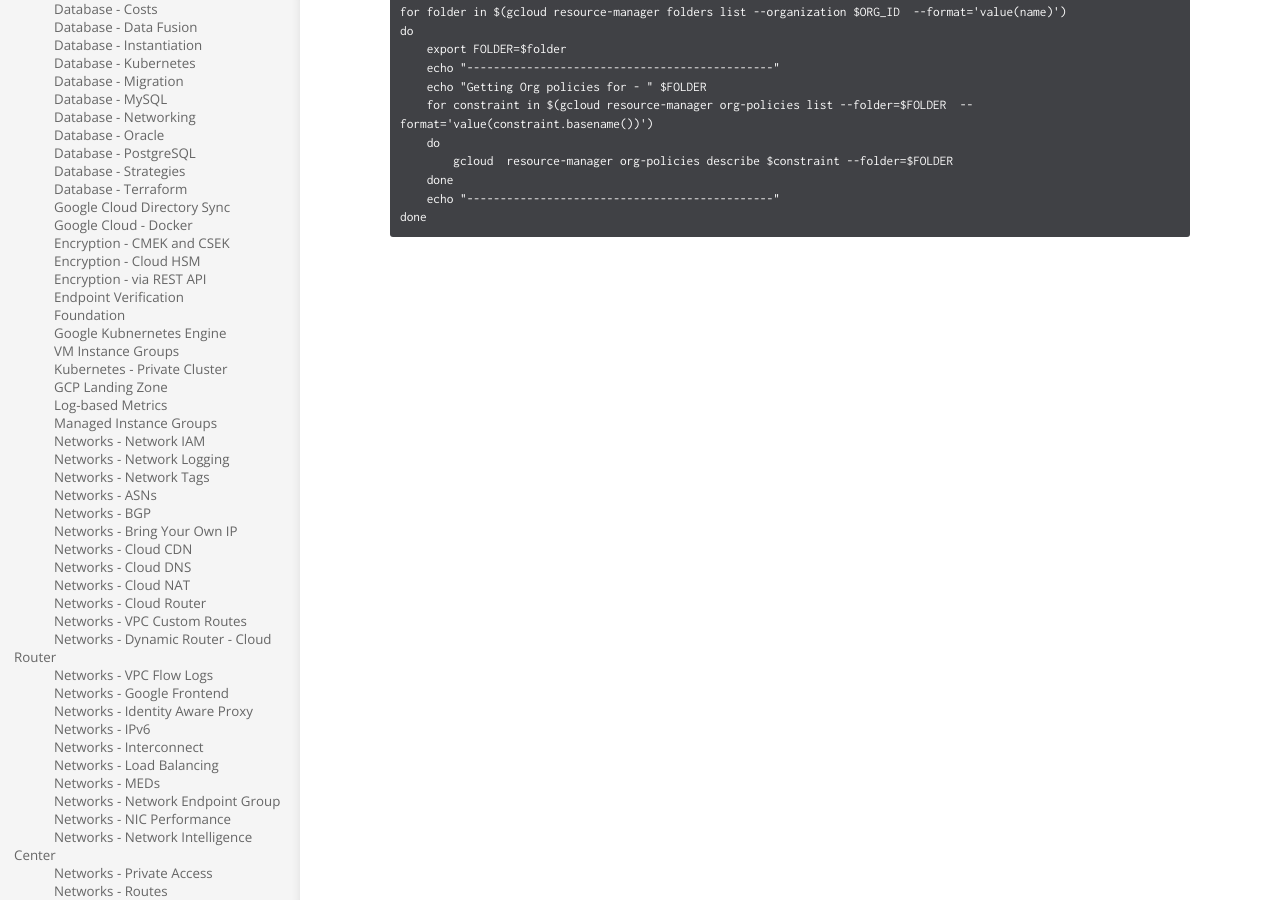
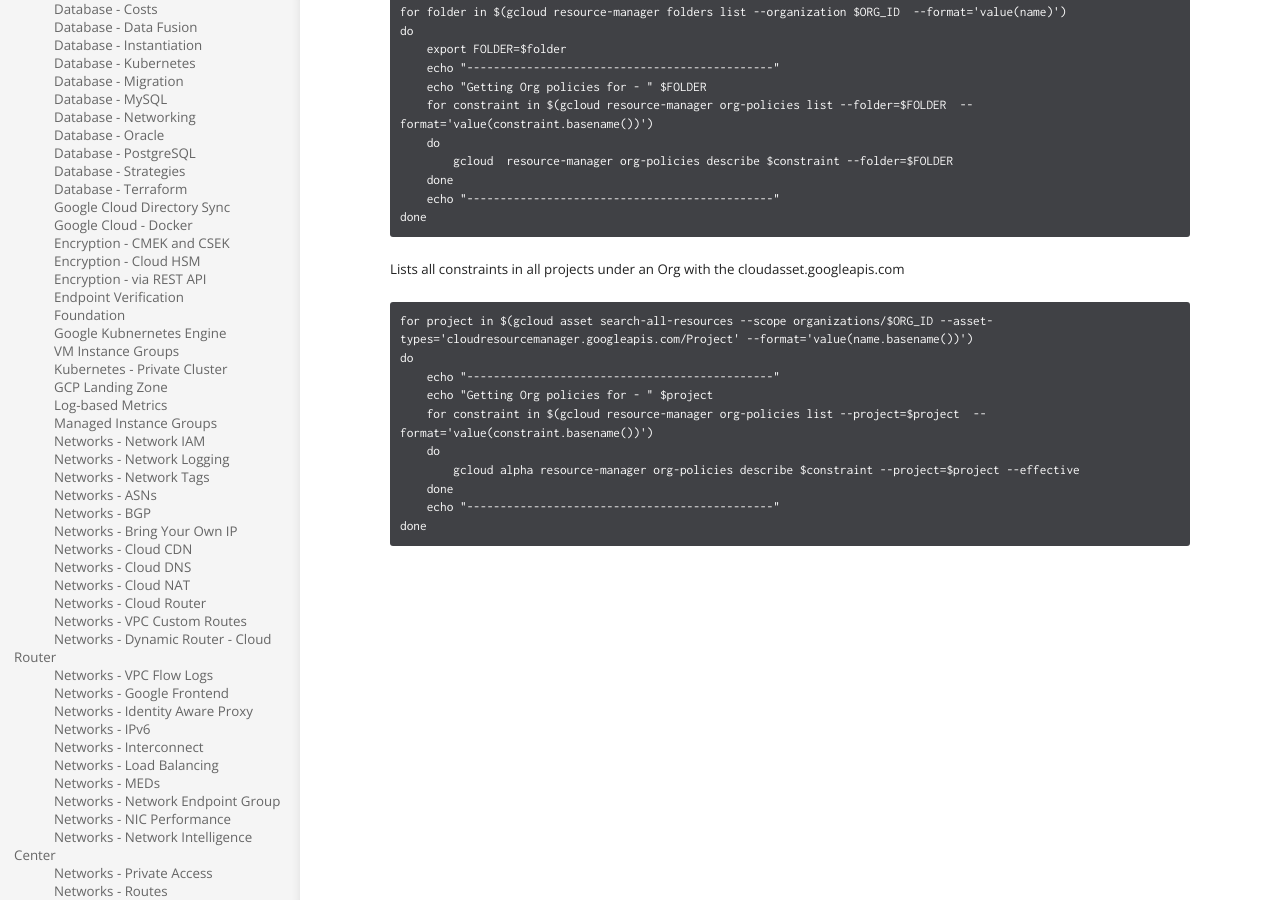
Before and after one commit to TABurrows/taburrows.github.io, a Jekyll site: the page built from _docs/google-cloud/organization-policies.md, in a window 1280 px wide and 900 px high, scrolled down 1404 px. Built offline with Jekyll 4.4.1, drawn with Linux system fonts in a browser that asks for light colours.

Commit message:
Updated org policies md

````diff
--- a/_docs/google-cloud/organization-policies.md
+++ b/_docs/google-cloud/organization-policies.md
@@ -74,3 +74,18 @@ do
     echo "----------------------------------------------"
 done
 ```
+
+
+Lists all constraints in all projects under an Org with the cloudasset.googleapis.com
+```
+for project in $(gcloud asset search-all-resources --scope organizations/$ORG_ID --asset-types='cloudresourcemanager.googleapis.com/Project' --format='value(name.basename())')
+do
+    echo "----------------------------------------------"
+    echo "Getting Org policies for - " $project
+    for constraint in $(gcloud resource-manager org-policies list --project=$project  --format='value(constraint.basename())')
+    do
+        gcloud alpha resource-manager org-policies describe $constraint --project=$project --effective
+    done
+    echo "----------------------------------------------"
+done
+```
````
